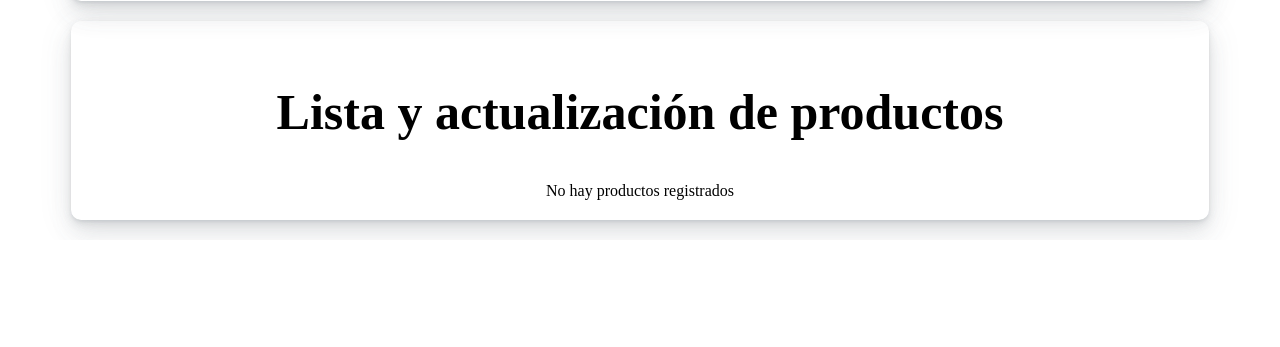
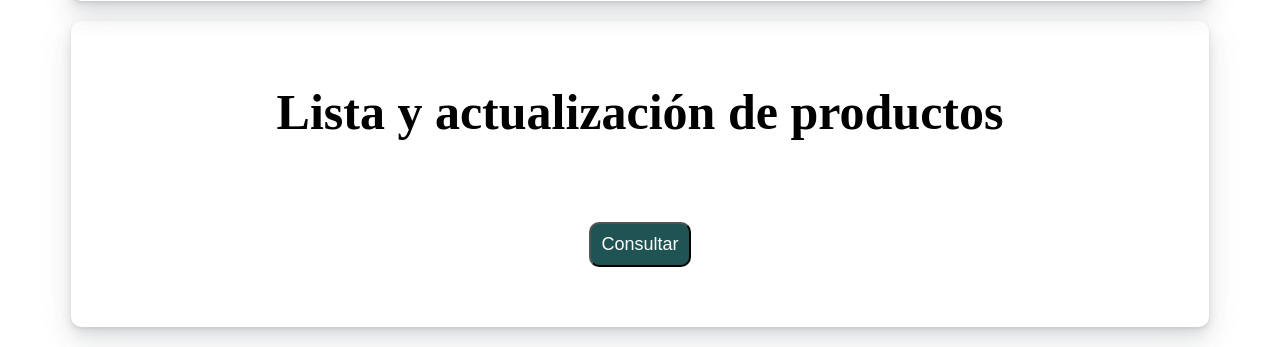
Before and after one commit to andrealsanchez2018/EntregableGrupo1, a PHP site: page /vista/productos.php in a window 1280 px wide. Shown: the part 652-999 px from the top of the page. Before the commit the page ends 889 px from the top, so only its background shows below. Run offline with PHP 8.4, Linux system fonts and the light colour scheme; data that the repository does not hold is empty.

Commit message:
Se soluciono conflicto de rutas

```diff
--- a/control/productoControl.php
+++ b/control/productoControl.php
@@ -2,7 +2,6 @@
 
 require(__DIR__ . '/../modelo/class.Producto.php');
 
-listarProductos();
 
 if (isset($_GET['accionProd'])) { # isset: comprobar que la variable sea diferente a nulo
     $accionProd = $_GET['accionProd'];
@@ -11,6 +10,9 @@ switch ($accionProd) {
     case 'crearProd':
         guardarProducto();
         break;
+    case 'consultarProd':
+        listarProductos();
+    break;
 }
 }
 
@@ -46,17 +48,16 @@ function listarProductos(){
 
 
         foreach ($listaProd as $productoEncontrado) :?>
-            <form class="formActualizar" method="POST" action="productos.php?accionProd=actualizarProd" enctype="multipart/form-data">
-                <div class="card">
+                <form class="card" method="POST" action="productos.php?accionProd=actualizarProd" enctype="multipart/form-data">
                     <img class="images" src="<?php echo $productoEncontrado[3]; ?>" alt="">
                     <input type="hidden" readonly="readonly" name="idProductoUpdate" id="idProductoUpdate" value="<?php echo $productoEncontrado[0]; ?>"/>
                     <div class="row">
                         <label class="labelsUpdate" for="nombreProductoUpdate">Nombre: </label>
-                        <input type="text" name="nombreProductoUpdate" id="nombreProductoUpdate" value="<?php echo $productoEncontrado[1]; ?>" required/>
+                        <input type="text" name="nombreProductoUpdate" id="nombreProductoUpdate" value="<?php echo $productoEncontrado[1]; ?>"/>
                     </div>
                     <div class="row">
                         <label  class="labelsUpdate" for="precioUpdate">Precio: </label>
-                        <input type="text" name="precioUpdate" id="precioUpdate" value="<?php echo $productoEncontrado[2]; ?>" required/>
+                        <input type="text" name="precioUpdate" id="precioUpdate" value="<?php echo $productoEncontrado[2]; ?>"/>
                     </div>
                     <div class="row">
                         <label class="labelsUpdate"  for="descripcionUpdate">Descripción: </label>
@@ -74,12 +75,10 @@ function listarProductos(){
                         <a id="Eliminar" href="eliminar.php?idContact=<?php echo $registro[0]; ?>">Eliminar contacto</a>
                     </div>
                 </div>
-            </form>
         <?php endforeach;
 
     }else {
         echo 'No hay productos registrados';
     }
 }
-/* ctrl + \  = dividir en 2 ventanas */
 ?>
--- a/modelo/class.Producto.php
+++ b/modelo/class.Producto.php
@@ -14,7 +14,7 @@ class Producto{
 
         $sql = "INSERT INTO productos (nombreProducto, precio, imgProducto, descripcion, cantidad, idCategoria, idSubCategoria, idEstado, idUsuario_cre, idUsuario_mod , fecha_mod, fecha_cre) VALUES ('$nombreProducto', '$precio', '$imgProducto', '$descripcion', '$cantidad', '$idCategoria', '$idSubCategoria', '$idEstado','$idUsuario_cre', '$idUsuario_mod', NOW(), NOW())";
 
-        $db->query($sql) /* ? header('Location: ../vista/productos.php?res=Producto_Agregado') : header('Location: ../vista/productos.php?res=error') */;
+        $db->query($sql)  ? header('Location: ../vista/productos.php?res=Producto_Agregado') : header('Location: ../vista/productos.php?res=error') ;
     }
 
     public function mostrarProductos(){
--- a/vista/productos.php
+++ b/vista/productos.php
@@ -48,9 +48,14 @@
     <div class="container">
         <h2>Lista y actualización de productos</h2>
             <div class="sub-container">
+                <form class="formInsertar" method="POST" action="productos.php?accionProd=consultarProd" enctype="multipart/form-data">
+                    <input type="submit" value="Consultar">
                 <?php
+
                     include __DIR__ . "/../control/productoControl.php";
+
                 ?>
+                </form>
             </div>
     </div>
 
```
